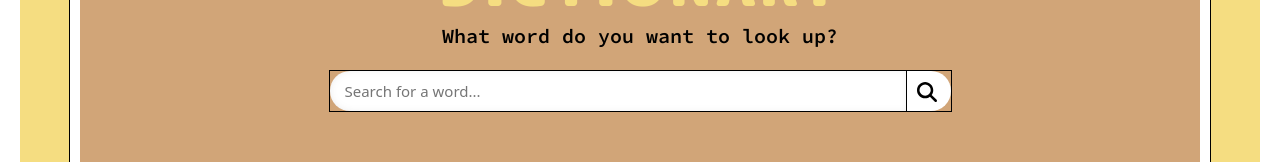
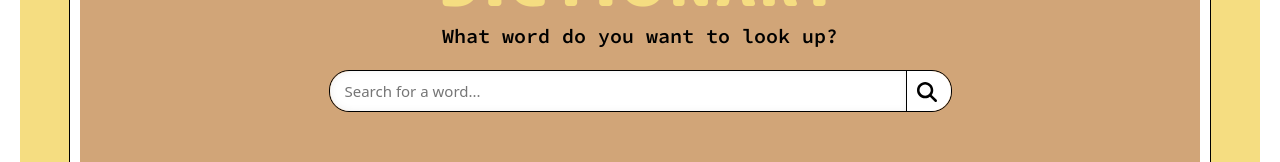
Before and after one commit to mimikomp/react-dictionary-project, a React (Create React App) app: page / in a window 1280 px wide. Shown: the part 385-547 px from the top of the page. Built offline with nearby package versions, Linux system fonts and the light colour scheme.

Commit message:
Testing Fix

```diff
--- a/src/Style/Dictionary.css
+++ b/src/Style/Dictionary.css
@@ -59,6 +59,7 @@ input {
   width: fit-content !important;
   margin: 0 auto;
   border: 1px solid black;
+  border-radius: 20px;
 }
 
 .search-input {
@@ -68,6 +69,8 @@ input {
   padding: 6px 15px;
   background-color: var(--light-color);
   border: none;
+  border-bottom-right-radius: 0;
+  border-top-right-radius: 0;
   border-bottom-left-radius: 20px;
   border-top-left-radius: 20px;
 }
```
